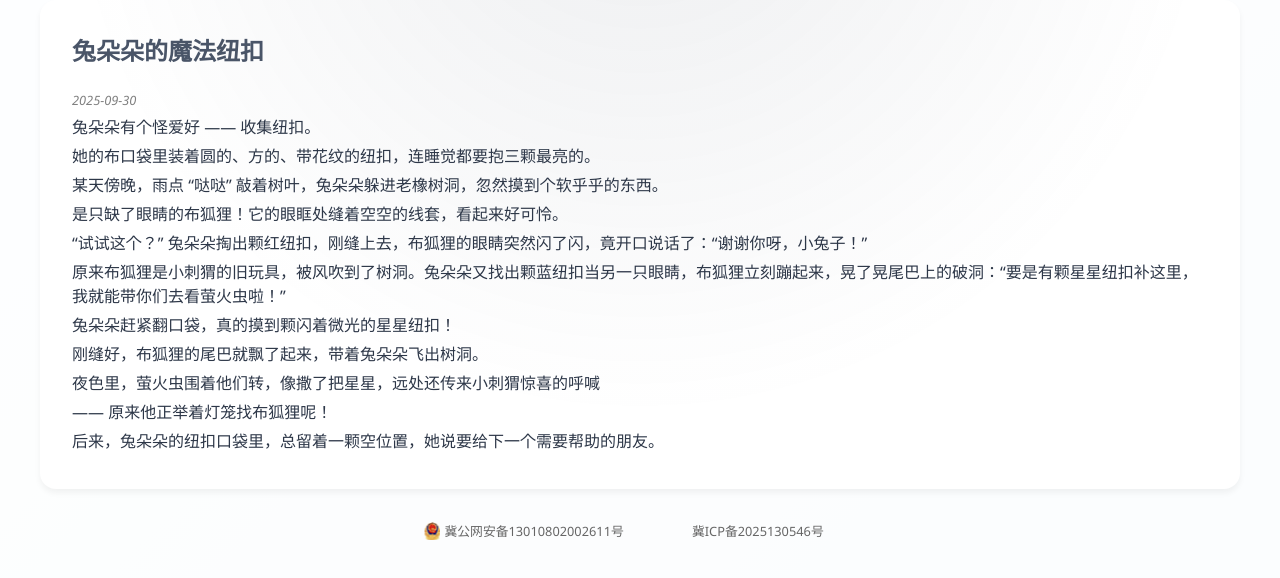
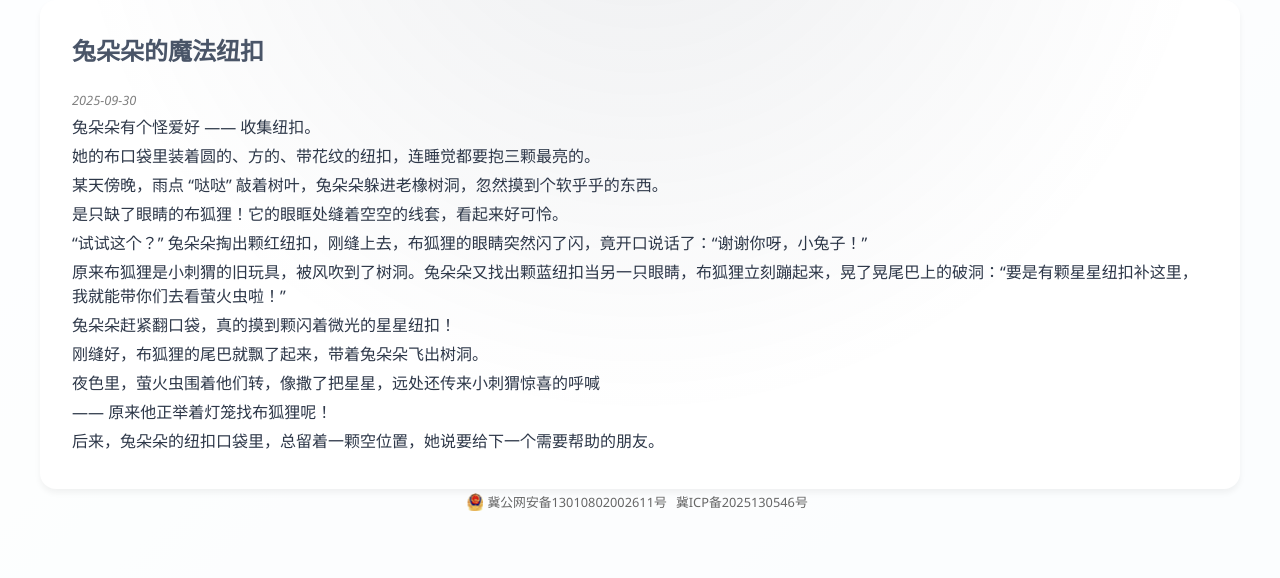
Before and after one commit to 119786155/error_run, a SvelteKit app: page / in a window 1280 px wide. Shown: the top 578 px of the page. Built offline with nearby package versions, Linux system fonts and the light colour scheme.

Commit message:
style of footer

```diff
--- a/src/routes/+layout.svelte
+++ b/src/routes/+layout.svelte
@@ -39,7 +39,7 @@
 
 	footer a {
 		display: inline-block;
-		margin: 2rem;
+		margin-right: 5px;
 		color: #666;
 		text-decoration: none;
 		font-size: 80%;
```
